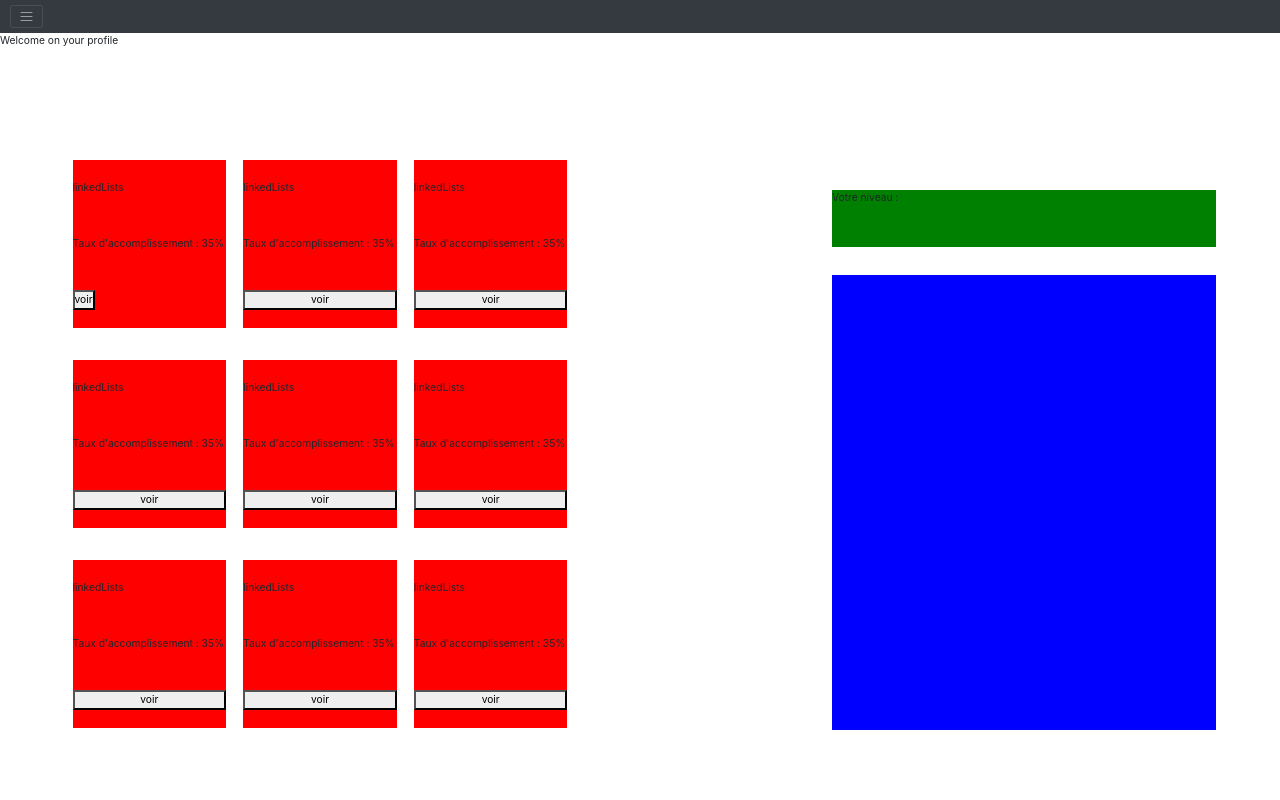
After one commit to MichaelMga/dsrpg, a PHP site: the page made by views/profile.php in a window 1280 px wide. The commit adds this page. Run offline with PHP 8.4, Linux system fonts and the light colour scheme; the template is opened without the code that fills it, so the values that code supplies are empty; some libraries are stand-ins or nearby versions.

Commit message:
front updated

```diff
--- a/const.php
+++ b/const.php
@@ -1,5 +1,5 @@
 <?php
 
-  define("root", "/michael/dsrpg/") ;
+  define("root", "/dsrpg/") ;
 
-  define("rootUrl", "http://localhost" . root) ;
+  define("rootUrl", $_SERVER['SERVER_NAME'] . root) ;
--- /dev/null
+++ b/views/profile.php
@@ -0,0 +1,202 @@
+<style>
+
+   *{
+      margin: 0;
+
+      padding: 0;
+
+      font-size: 0.8vw;
+
+   }
+
+    #accomplishmentsDiv{
+
+        position: absolute;
+
+        top: 18vh;
+        left: 5vw;
+
+        width: 40%;
+
+        height: 75%;
+
+        display:flex;
+
+        flex-direction:row;
+
+        justify-content: space-around;
+
+}
+
+#accomplishmentsDiv div {
+
+    height: 100%;
+    width: 30%;
+    display: flex;
+    flex-direction: column;
+    justify-content: space-around;
+
+
+}
+
+#accomplishmentsDiv div div{
+
+
+    height: 28%;
+
+    width: 100%;
+
+    background: red;
+
+}
+
+
+
+
+#characterDiv{
+
+    position: absolute;
+
+    right: 5vw;
+
+    top: 22vh;
+
+    width: 30vw;
+
+    height :71vh;
+
+
+    display : flex;
+
+    flex-direction: column;
+
+    justify-content: space-around;
+
+
+
+}
+
+
+
+#levelDiv{
+
+    height: 10%;
+
+    width: 100%;
+
+    background: green;
+
+}
+
+
+#avatarDiv{
+
+   height: 80%;
+
+   width : 100%;
+
+   background: blue;
+
+}
+
+
+
+</style>
+
+
+
+
+Welcome on your profile
+
+
+<div id='accomplishmentsDiv'>
+
+    <div id='column1' >
+
+          <div id='linkedLists'>
+
+              <div>linkedLists</div>
+              <div>Taux d'accomplissement : 35%</div>
+              <div><a href='<?php echo rootUrl . '?category=linkedLists'?>'><button>voir</button></a></div>
+
+          </div>
+
+
+          <div id='StacksAndQueues'>
+              <div>linkedLists</div>
+              <div>Taux d'accomplissement : 35%</div>
+              <div><button>voir</button></div>
+          </div>
+
+
+          <div id='Dynamic programming'>
+              <div>linkedLists</div>
+              <div>Taux d'accomplissement : 35%</div>
+              <div><button>voir</button></div>
+          </div>
+    </div>
+
+     <div id='column2'>
+
+
+         <div id='Trees'>
+              <div>linkedLists</div>
+              <div>Taux d'accomplissement : 35%</div>
+              <div><button>voir</button></div>
+          </div>
+
+
+          <div id='Paths'>
+              <div>linkedLists</div>
+              <div>Taux d'accomplissement : 35%</div>
+              <div><button>voir</button></div>
+          </div>
+
+
+          <div id='Sorting'>
+              <div>linkedLists</div>
+              <div>Taux d'accomplissement : 35%</div>
+              <div><button>voir</button></div>
+          </div>
+     </div>
+
+    <div id='column3'>
+
+
+         <div id='Strings'>
+              <div>linkedLists</div>
+              <div>Taux d'accomplissement : 35%</div>
+              <div><button>voir</button></div>
+          </div>
+
+
+          <div id='Hashing'>
+              <div>linkedLists</div>
+              <div>Taux d'accomplissement : 35%</div>
+              <div><button>voir</button></div>
+          </div>
+
+
+          <div id='Miscellaneous'>
+              <div>linkedLists</div>
+              <div>Taux d'accomplissement : 35%</div>
+              <div><button>voir</button></div>
+          </div>
+
+    </div>
+
+
+</div>
+
+
+
+
+
+<div id='characterDiv'>
+
+    <div id='levelDiv'>Votre niveau : </div>
+
+    <div id='avatarDiv'></div>
+
+
+</div>
```
Also changed, not shown: BinaryTrees.txt (added, +38 -0 lines), DynamicProgramming.txt (added, +20 -0 lines), Graphs.php (added, +61 -0 lines), Sorting.txt (added, +13 -0 lines), controllers/mainController.php (+9 -2 lines), hashing.txt (added, +36 -0 lines), index.php (+13 -2 lines), linkedList.txt (added, +7 -0 lines), questions.txt (added, +123 -0 lines), shortestPath.txt (added, +28 -0 lines), strings.txt (added, +13 -0 lines), views/category.php (+7 -4 lines), views/exercice1.php (added, +109 -0 lines), .htaccess.
